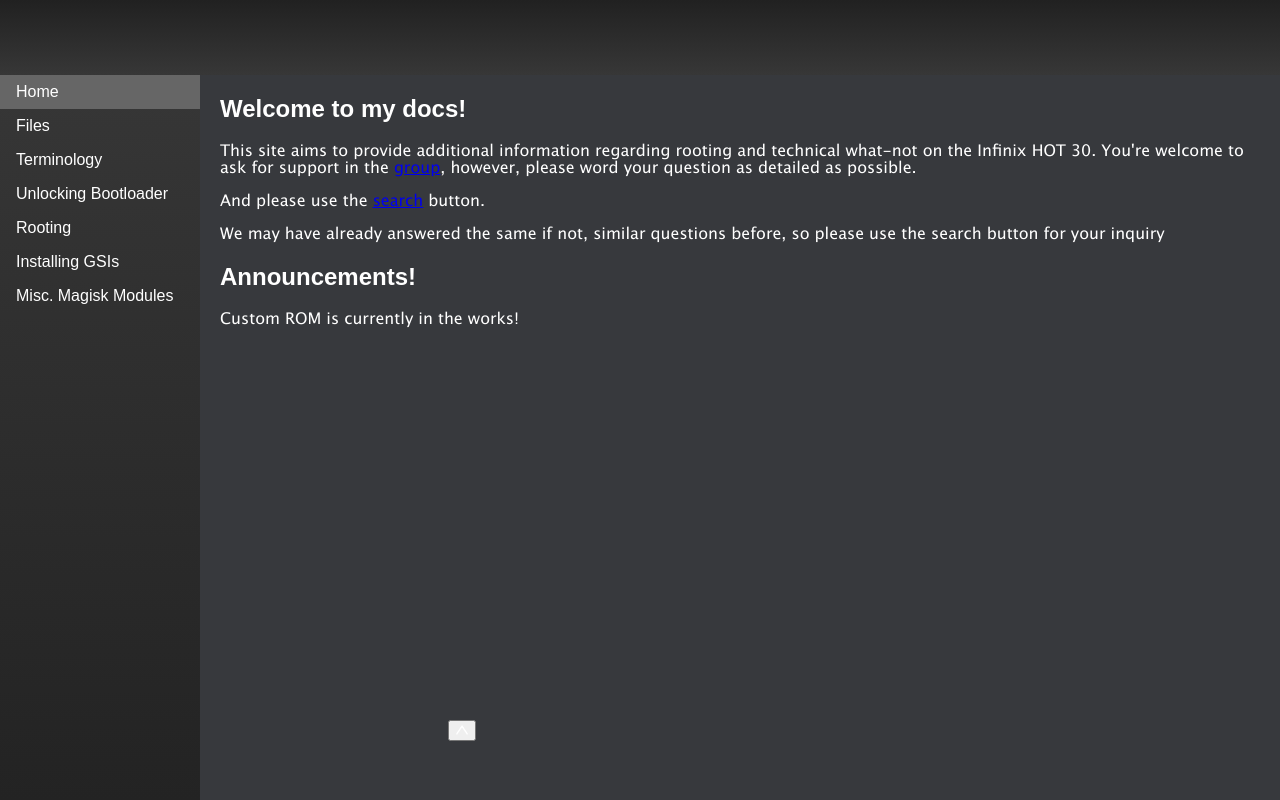
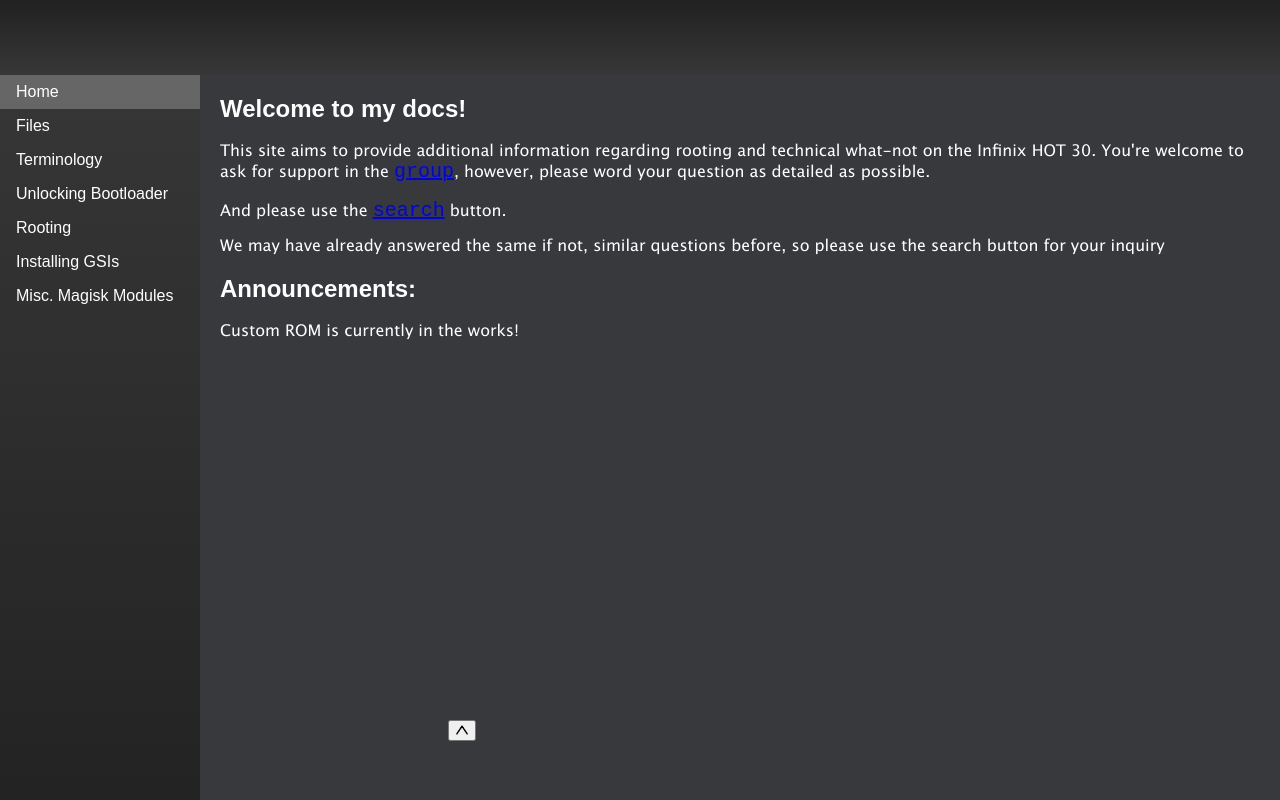
Before and after one commit to toastminer/.docs, a plain HTML site: page index.html in a window 1280 px wide. Drawn offline with Linux system fonts and the light colour scheme; a script that the page names is missing.

Commit message:
reverted invert style and other stuffs

```diff
--- a/index.html
+++ b/index.html
@@ -37,11 +37,11 @@
   <div class="tab-content active" id="tab1">
     <h2>Welcome to my docs!</h2>
     <p>This site aims to provide additional information regarding rooting and technical what-not on the Infinix HOT 30.
-      You're welcome to ask for support in the <a href="https://t.me/infinixhot30indonesia" target="_blank">group</a>, however, please word your question as detailed as possible.</p>
-      <p>And please use the <a href="https://raw.githubusercontent.com/toastminer/.docs/main/images/a8bd8a7e-f1c3-45cb-9ffd-233bed2e5425.jpg" target="_blank">search</a> button.</p>
+      You're welcome to ask for support in the <a class="mono" href="https://t.me/infinixhot30indonesia" target="_blank">group</a>, however, please word your question as detailed as possible.</p>
+      <p>And please use the <a class="mono" href="https://raw.githubusercontent.com/toastminer/.docs/main/images/a8bd8a7e-f1c3-45cb-9ffd-233bed2e5425.jpg" target="_blank">search</a> button.</p>
       <p>We may have already answered the same if not, similar questions before, so please use the search button for your inquiry</p>
       <div>
-        <h2>Announcements!</h2>
+        <h2>Announcements:</h2>
         <p> Custom ROM is currently in the works!</p>
         <div>
          <script async src="https://telegram.org/js/telegram-widget.js?22" data-telegram-post="infinixhot30indonesia/41158" data-width="70%"
@@ -51,11 +51,8 @@
   </div>
 
   <div class="tab-content" id="tab2">
-    <h2>Files</h2>
-    <p>This site aims to provide additional information regarding rooting and technical what-not on the Infinix HOT 30.
-      You're welcome to ask for support in the <a href="https://t.me/infinixhot30indonesia" target="_blank">group</a>, however, please word your question as detailed as possible.</p>
-      <p>And please use the <a href="https://raw.githubusercontent.com/toastminer/.docs/main/images/a8bd8a7e-f1c3-45cb-9ffd-233bed2e5425.jpg" target="_blank">search</a> button.</p>
-      <p>We may have already answered the same if not, similar questions before, so please use the search button for your inquiry</p>
+    <h2>Prerequisites:</h2>
+    <p>SDK Platform Tools</p>
   </div>
 
   <div class="tab-content" id="tab3">
@@ -85,6 +82,6 @@
   <!-- content for tabs -->
 </div>
 
-
+<!--stop looking at my codes-->
 </body>
 </html>
--- a/stylesheets/mantap.css
+++ b/stylesheets/mantap.css
@@ -26,10 +26,22 @@
    src: url('/fonts/LUCIDAG.TTF') format('truetype');
  }
 
+ @font-face {
+  font-family:monospace;
+  src: url(/fonts/ubuntu/ubuntumono.ttf) format(truetype);
+
+ }
+
+
  p{
   font-family: "lucida-grande" ;
   font-weight: 100;
  }
+
+.mono {
+  font-family: monospace;
+  font-size:x-large;
+}
 
 .toggle-button {
   position: fixed;
@@ -41,7 +53,6 @@
 /* arrow image style */
 .toggle-button img {
   transition: transform 0.3s ease;
-  filter: invert(1);
 }
 
 /* rotat arrow when sidebar hide */
```
Also changed, not shown: fonts/crimson text/CrimsonText-Bold.ttf (deleted), fonts/crimson text/CrimsonText-BoldItalic.ttf (deleted), fonts/crimson text/CrimsonText-Italic.ttf (deleted), fonts/crimson text/CrimsonText-Regular.ttf (deleted), fonts/crimson text/CrimsonText-SemiBold.ttf (deleted), fonts/crimson text/CrimsonText-SemiBoldItalic.ttf (deleted), fonts/crimson text/OFL.txt (deleted), fonts/ubuntu/UFL.txt (added), fonts/ubuntu/UbuntuMono-Bold.ttf (added), fonts/ubuntu/UbuntuMono-BoldItalic.ttf (added), fonts/ubuntu/UbuntuMono-Italic.ttf (added), fonts/ubuntu/ubuntumono.ttf (added).
